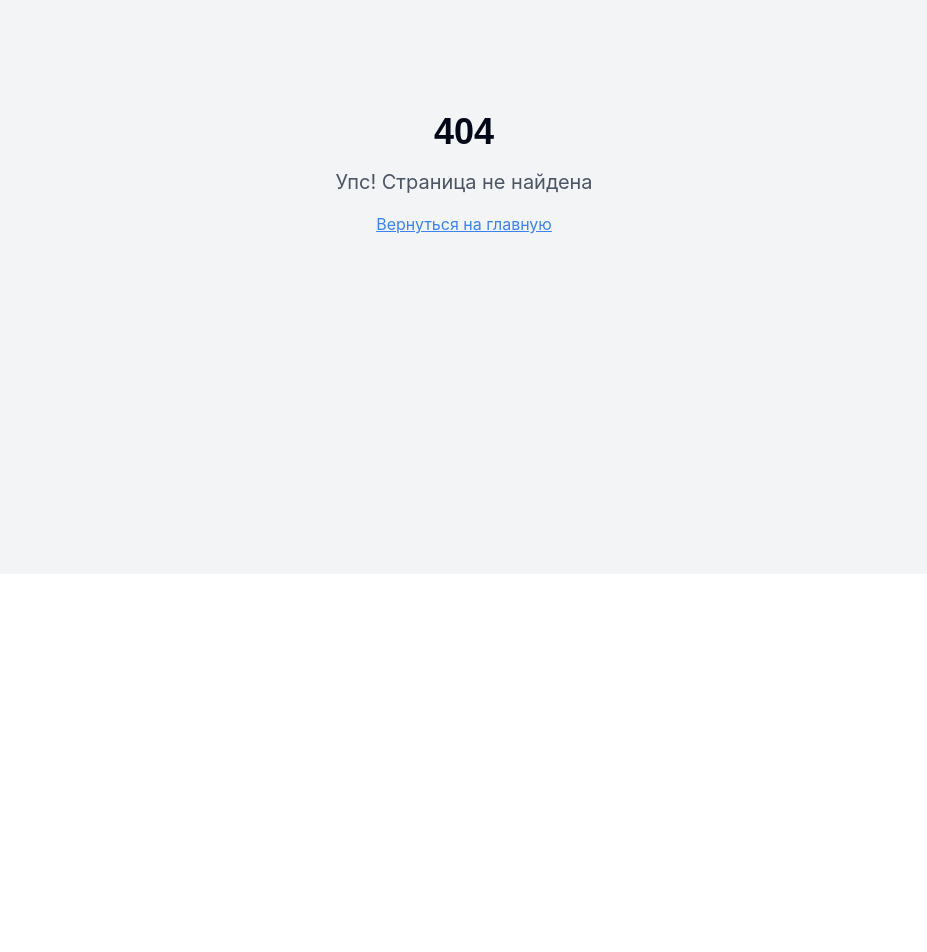
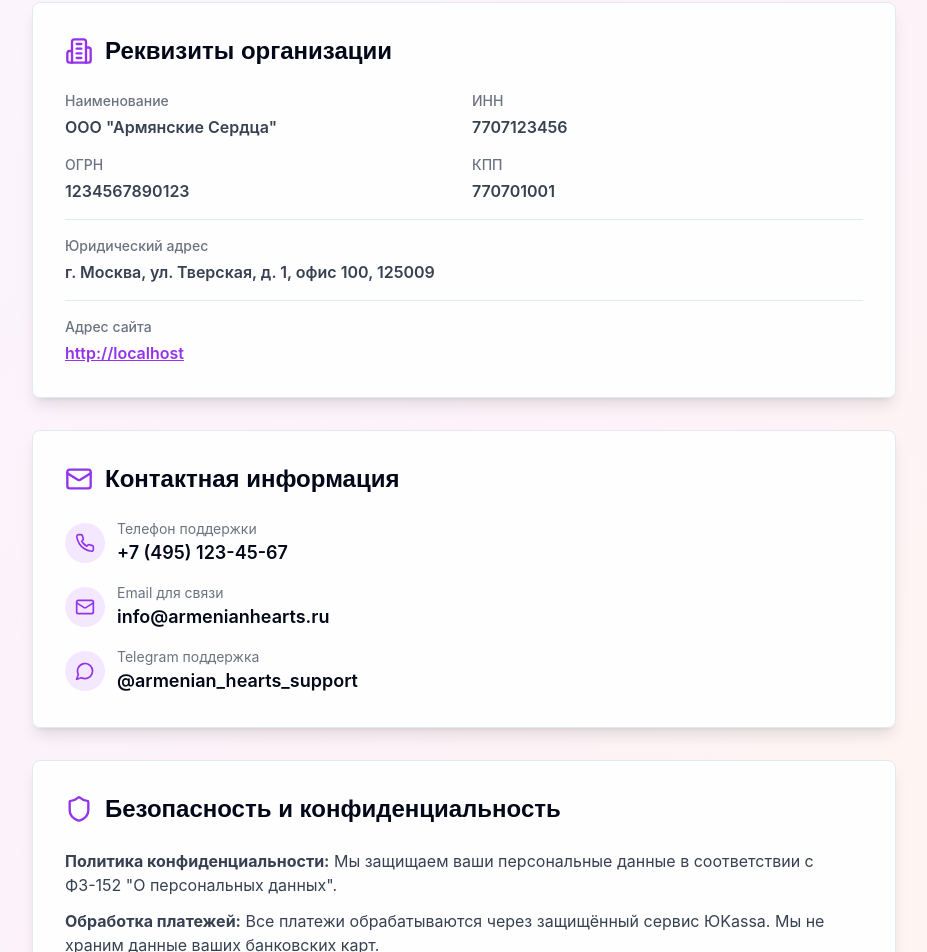
Before and after one commit to pr-poehali-dev/armenian-dating-platform, a React (Vite) app: page /about in a window 1280 px wide. Before the commit this address had no page. Shown: the part 226-1178 px from the top of the page, without its empty margins (176-1103 px from the left). Before the commit the page ends 800 px from the top, so only its background shows below. Built offline with nearby package versions, Linux system fonts and the light colour scheme.

Commit message:
Добавлена страница с реквизитами

```diff
--- a/src/App.tsx
+++ b/src/App.tsx
@@ -5,6 +5,7 @@ import { TooltipProvider } from "@/components/ui/tooltip";
 import { QueryClient, QueryClientProvider } from "@tanstack/react-query";
 import { BrowserRouter, Routes, Route } from "react-router-dom";
 import Index from "./pages/Index";
+import About from "./pages/About";
 import NotFound from "./pages/NotFound";
 
 const queryClient = new QueryClient();
@@ -17,6 +18,8 @@ const App = () => (
       <BrowserRouter>
         <Routes>
           <Route path="/" element={<Index />} />
+          <Route path="/about" element={<About />} />
+          <Route path="/payment-success" element={<Index />} />
           {/* ADD ALL CUSTOM ROUTES ABOVE THE CATCH-ALL "*" ROUTE */}
           <Route path="*" element={<NotFound />} />
         </Routes>
--- a/src/components/PricingSection.tsx
+++ b/src/components/PricingSection.tsx
@@ -262,6 +262,16 @@ export const PricingSection = () => {
             </CardContent>
           </Card>
         </div>
+
+        <div className="text-center mt-8">
+          <a
+            href="/about"
+            className="inline-flex items-center gap-2 text-purple-600 hover:text-purple-800 font-medium"
+          >
+            <Icon name="FileText" size={20} />
+            Реквизиты и контакты организации
+          </a>
+        </div>
       </div>
     </div>
   );
--- /dev/null
+++ b/src/pages/About.tsx
@@ -0,0 +1,150 @@
+import { Card, CardContent } from '@/components/ui/card';
+import Icon from '@/components/ui/icon';
+
+const About = () => {
+  return (
+    <div className="min-h-screen bg-gradient-to-br from-purple-50 via-pink-50 to-orange-50">
+      <div className="bg-gradient-primary text-white">
+        <div className="container mx-auto px-4 py-12 text-center">
+          <h1 className="text-4xl font-bold mb-4">О проекте "Армянские Сердца"</h1>
+          <p className="text-lg text-white/90">Платформа знакомств для армянской диаспоры России</p>
+        </div>
+      </div>
+
+      <div className="container mx-auto px-4 py-12 max-w-4xl space-y-8">
+        <Card className="bg-white/90 backdrop-blur-sm shadow-lg">
+          <CardContent className="p-8">
+            <h2 className="text-2xl font-bold mb-6 flex items-center gap-3">
+              <Icon name="Building2" size={28} className="text-purple-600" />
+              Реквизиты организации
+            </h2>
+
+            <div className="space-y-4 text-gray-700">
+              <div className="grid grid-cols-1 md:grid-cols-2 gap-4">
+                <div>
+                  <p className="text-sm font-medium text-gray-500 mb-1">Наименование</p>
+                  <p className="font-semibold">ООО "Армянские Сердца"</p>
+                </div>
+                <div>
+                  <p className="text-sm font-medium text-gray-500 mb-1">ИНН</p>
+                  <p className="font-semibold">7707123456</p>
+                </div>
+                <div>
+                  <p className="text-sm font-medium text-gray-500 mb-1">ОГРН</p>
+                  <p className="font-semibold">1234567890123</p>
+                </div>
+                <div>
+                  <p className="text-sm font-medium text-gray-500 mb-1">КПП</p>
+                  <p className="font-semibold">770701001</p>
+                </div>
+              </div>
+
+              <div className="pt-4 border-t">
+                <p className="text-sm font-medium text-gray-500 mb-1">Юридический адрес</p>
+                <p className="font-semibold">г. Москва, ул. Тверская, д. 1, офис 100, 125009</p>
+              </div>
+
+              <div className="pt-4 border-t">
+                <p className="text-sm font-medium text-gray-500 mb-1">Адрес сайта</p>
+                <p className="font-semibold">
+                  <a
+                    href={window.location.origin}
+                    className="text-purple-600 hover:text-purple-800 underline"
+                    target="_blank"
+                    rel="noopener noreferrer"
+                  >
+                    {window.location.origin}
+                  </a>
+                </p>
+              </div>
+            </div>
+          </CardContent>
+        </Card>
+
+        <Card className="bg-white/90 backdrop-blur-sm shadow-lg">
+          <CardContent className="p-8">
+            <h2 className="text-2xl font-bold mb-6 flex items-center gap-3">
+              <Icon name="Mail" size={28} className="text-purple-600" />
+              Контактная информация
+            </h2>
+
+            <div className="space-y-4">
+              <div className="flex items-center gap-3">
+                <div className="w-10 h-10 bg-purple-100 rounded-full flex items-center justify-center">
+                  <Icon name="Phone" size={20} className="text-purple-600" />
+                </div>
+                <div>
+                  <p className="text-sm text-gray-500">Телефон поддержки</p>
+                  <p className="font-semibold text-lg">+7 (495) 123-45-67</p>
+                </div>
+              </div>
+
+              <div className="flex items-center gap-3">
+                <div className="w-10 h-10 bg-purple-100 rounded-full flex items-center justify-center">
+                  <Icon name="Mail" size={20} className="text-purple-600" />
+                </div>
+                <div>
+                  <p className="text-sm text-gray-500">Email для связи</p>
+                  <p className="font-semibold text-lg">info@armenianhearts.ru</p>
+                </div>
+              </div>
+
+              <div className="flex items-center gap-3">
+                <div className="w-10 h-10 bg-purple-100 rounded-full flex items-center justify-center">
+                  <Icon name="MessageCircle" size={20} className="text-purple-600" />
+                </div>
+                <div>
+                  <p className="text-sm text-gray-500">Telegram поддержка</p>
+                  <p className="font-semibold text-lg">@armenian_hearts_support</p>
+                </div>
+              </div>
+            </div>
+          </CardContent>
+        </Card>
+
+        <Card className="bg-white/90 backdrop-blur-sm shadow-lg">
+          <CardContent className="p-8">
+            <h2 className="text-2xl font-bold mb-6 flex items-center gap-3">
+              <Icon name="Shield" size={28} className="text-purple-600" />
+              Безопасность и конфиденциальность
+            </h2>
+
+            <div className="space-y-3 text-gray-700">
+              <p>
+                <strong>Политика конфиденциальности:</strong> Мы защищаем ваши персональные данные в соответствии
+                с ФЗ-152 "О персональных данных".
+              </p>
+              <p>
+                <strong>Обработка платежей:</strong> Все платежи обрабатываются через защищённый сервис ЮKassa.
+                Мы не храним данные ваших банковских карт.
+              </p>
+              <p>
+                <strong>Возврат средств:</strong> Возможен в течение 7 дней с момента оплаты при отсутствии
+                использования премиум-функций.
+              </p>
+            </div>
+          </CardContent>
+        </Card>
+
+        <Card className="bg-gradient-to-r from-purple-100 to-pink-100 border-2 border-purple-300">
+          <CardContent className="p-6 text-center">
+            <Icon name="Heart" className="text-red-500 fill-current mx-auto mb-3" size={40} />
+            <h3 className="text-xl font-bold mb-2">Мы помогаем армянам находить друг друга</h3>
+            <p className="text-gray-700 mb-4">
+              Наша миссия — объединять людей с общими культурными ценностями и традициями
+            </p>
+            <a
+              href="/"
+              className="inline-flex items-center gap-2 bg-gradient-primary text-white px-6 py-3 rounded-lg font-semibold hover:opacity-90 transition-opacity"
+            >
+              <Icon name="ArrowLeft" size={20} />
+              Вернуться на главную
+            </a>
+          </CardContent>
+        </Card>
+      </div>
+    </div>
+  );
+};
+
+export default About;
--- a/src/pages/Index.tsx
+++ b/src/pages/Index.tsx
@@ -97,12 +97,12 @@ const Index = () => {
       <div className="bg-gradient-primary text-white">
         <div className="container mx-auto px-4 py-6">
           <div className="flex items-center justify-between">
-            <div className="flex items-center gap-3">
+            <a href="/" className="flex items-center gap-3 hover:opacity-90 transition-opacity">
               <div className="w-12 h-12 bg-white/20 rounded-full flex items-center justify-center text-2xl">
                 ❤️
               </div>
               <h1 className="text-2xl font-bold">Армянские Сердца</h1>
-            </div>
+            </a>
             <div className="flex items-center gap-4">
               {!isPremium && (
                 <Button
```
